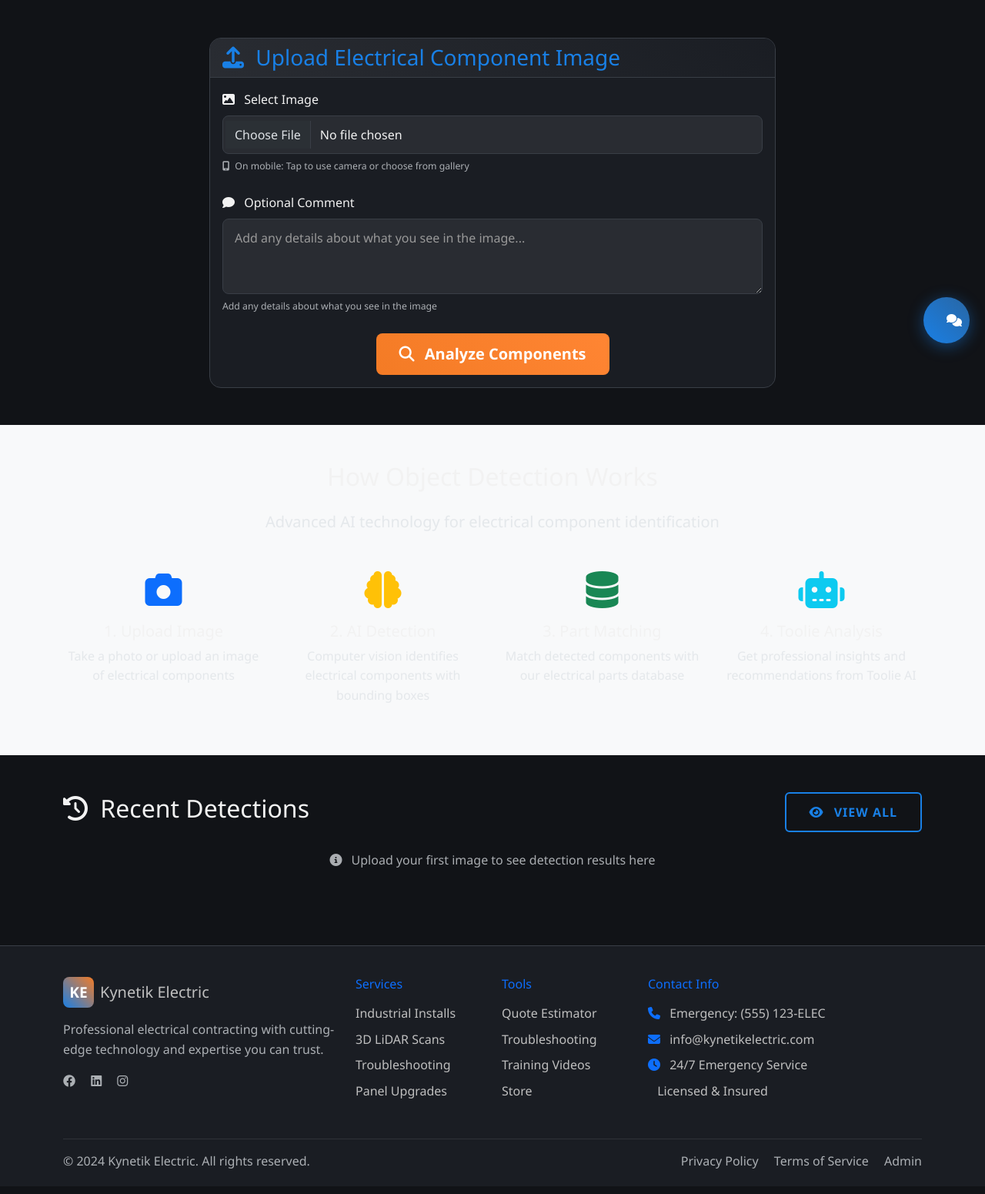
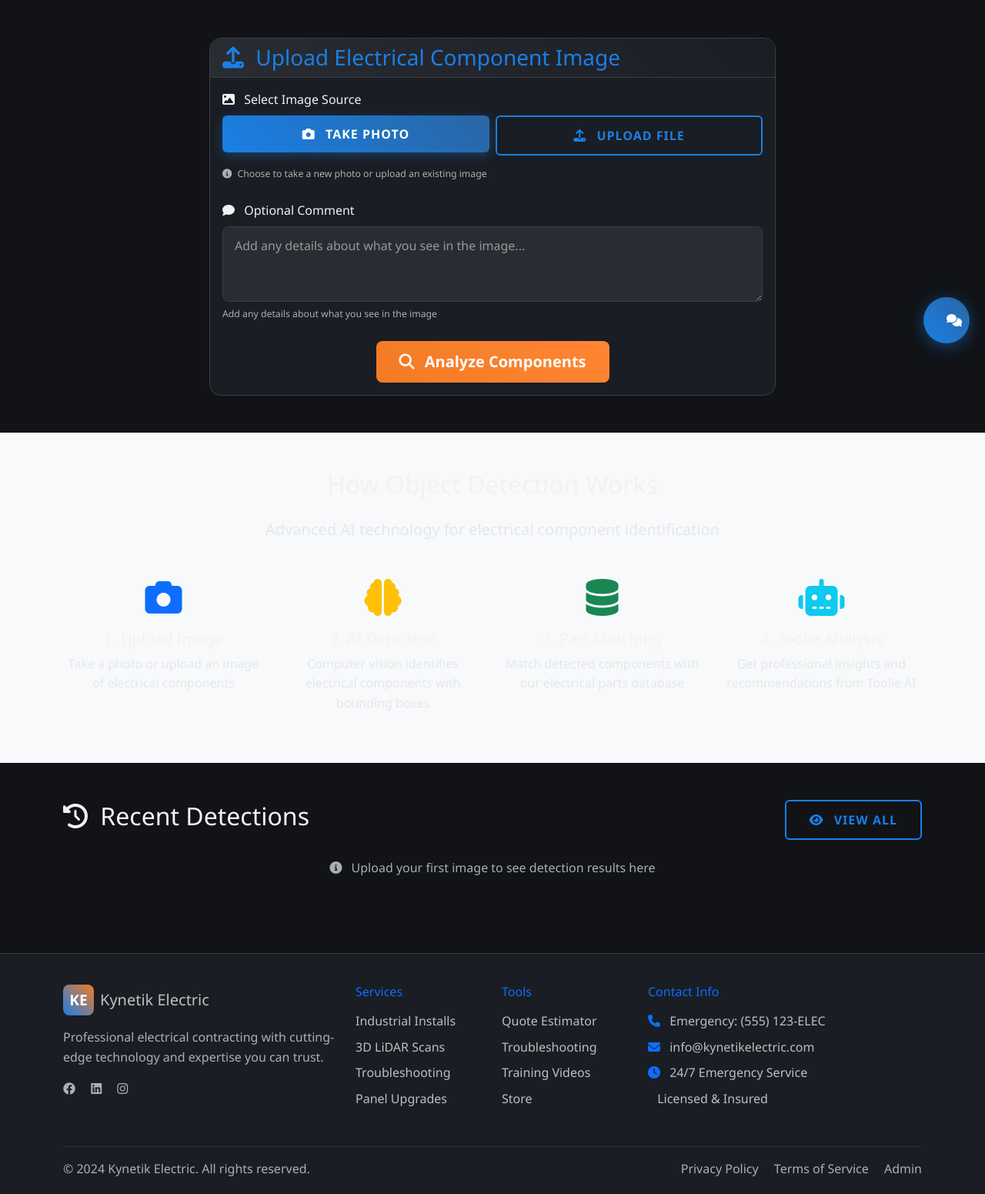
Before and after one commit to Sparx91/KynetikElectric, a Flask app: page /object-detect in a window 1280 px wide. Shown: the part 334-1885 px from the top of the page at 77% size. Before the commit the page ends 1852 px from the top, so only its background shows below. Run offline with Flask 3, Linux system fonts and the light colour scheme; some libraries are stand-ins or nearby versions.

Commit message:
Give users options to either take a photo or upload for image input
Implements separate buttons for camera and file uploads in the image input field.

Replit-Commit-Author: Agent
Replit-Commit-Session-Id: 14d51ebe-e683-4d99-a93a-19d0e4813a5b
Replit-Commit-Screenshot-Url: https://storage.googleapis.com/screenshot-production-us-central1/3d13388b-fa36-4ff9-ae97-5cc63ff4c302/ef34551b-5988-4915-812f-082a4b3b5b28.jpg

```diff
--- a/templates/object_detect/index.html
+++ b/templates/object_detect/index.html
@@ -46,21 +46,45 @@
 
                             <!-- Image Upload -->
                             <div class="mb-4">
-                                <label for="{{ form.image.id }}" class="form-label">
+                                <label class="form-label">
                                     <i class="fas fa-image me-2"></i>
-                                    Select Image
+                                    Select Image Source
                                 </label>
 
-                                <!-- Mobile Camera Option -->
+                                <!-- Upload Options -->
                                 <div class="mb-3">
-                                    <div class="btn-group w-100" role="group">
-                                        <input type="file" class="form-control" id="{{ form.image.id }}" name="{{ form.image.name }}"
-                                               accept="image/*" capture="environment" required>
+                                    <div class="row g-2">
+                                        <div class="col-md-6">
+                                            <label for="camera-input" class="btn btn-primary w-100 mb-2">
+                                                <i class="fas fa-camera me-2"></i>
+                                                Take Photo
+                                            </label>
+                                            <input type="file" class="d-none" id="camera-input"
+                                                   accept="image/*" capture="environment">
+                                        </div>
+                                        <div class="col-md-6">
+                                            <label for="file-input" class="btn btn-outline-primary w-100 mb-2">
+                                                <i class="fas fa-upload me-2"></i>
+                                                Upload File
+                                            </label>
+                                            <input type="file" class="d-none" id="file-input"
+                                                   accept="image/*">
+                                        </div>
                                     </div>
+
+                                    <!-- Hidden form input for actual submission -->
+                                    <input type="file" class="d-none" id="{{ form.image.id }}" name="{{ form.image.name }}"
+                                           accept="image/*" required>
+
+                                    <!-- File selection indicator -->
+                                    <div class="selected-file-info text-center mt-2" style="display: none;">
+                                        <small class="text-success"></small>
+                                    </div>
+
                                     <div class="form-text">
                                         <small class="text-muted">
-                                            <i class="fas fa-mobile-alt me-1"></i>
-                                            On mobile: Tap to use camera or choose from gallery
+                                            <i class="fas fa-info-circle me-1"></i>
+                                            Choose to take a new photo or upload an existing image
                                         </small>
                                     </div>
                                 </div>
@@ -194,17 +218,41 @@
 </section>
 
 <script>
-// Image preview functionality
-document.getElementById('{{ form.image.id }}').addEventListener('change', function(e) {
-    const file = e.target.files[0];
-    if (file) {
+// Handle file selection and preview
+function handleFileSelection(files) {
+    if (files && files[0]) {
+        const file = files[0];
+
+        // Transfer file to the actual form input
+        const formInput = document.getElementById('{{ form.image.id }}');
+        const dataTransfer = new DataTransfer();
+        dataTransfer.items.add(file);
+        formInput.files = dataTransfer.files;
+
+        // Show preview
         const reader = new FileReader();
         reader.onload = function(e) {
             document.getElementById('preview-image').src = e.target.result;
             document.getElementById('image-preview').style.display = 'block';
         };
         reader.readAsDataURL(file);
+
+        // Update button text to show file selected
+        const fileName = file.name.length > 20 ? file.name.substring(0, 20) + '...' : file.name;
+        document.querySelector('.selected-file-info').innerHTML =
+            '<i class="fas fa-check text-success me-2"></i>Selected: ' + fileName;
+        document.querySelector('.selected-file-info').style.display = 'block';
     }
+}
+
+// Camera button click
+document.getElementById('camera-input').addEventListener('change', function(e) {
+    handleFileSelection(e.target.files);
+});
+
+// File upload button click
+document.getElementById('file-input').addEventListener('change', function(e) {
+    handleFileSelection(e.target.files);
 });
 
 // Form validation
```
